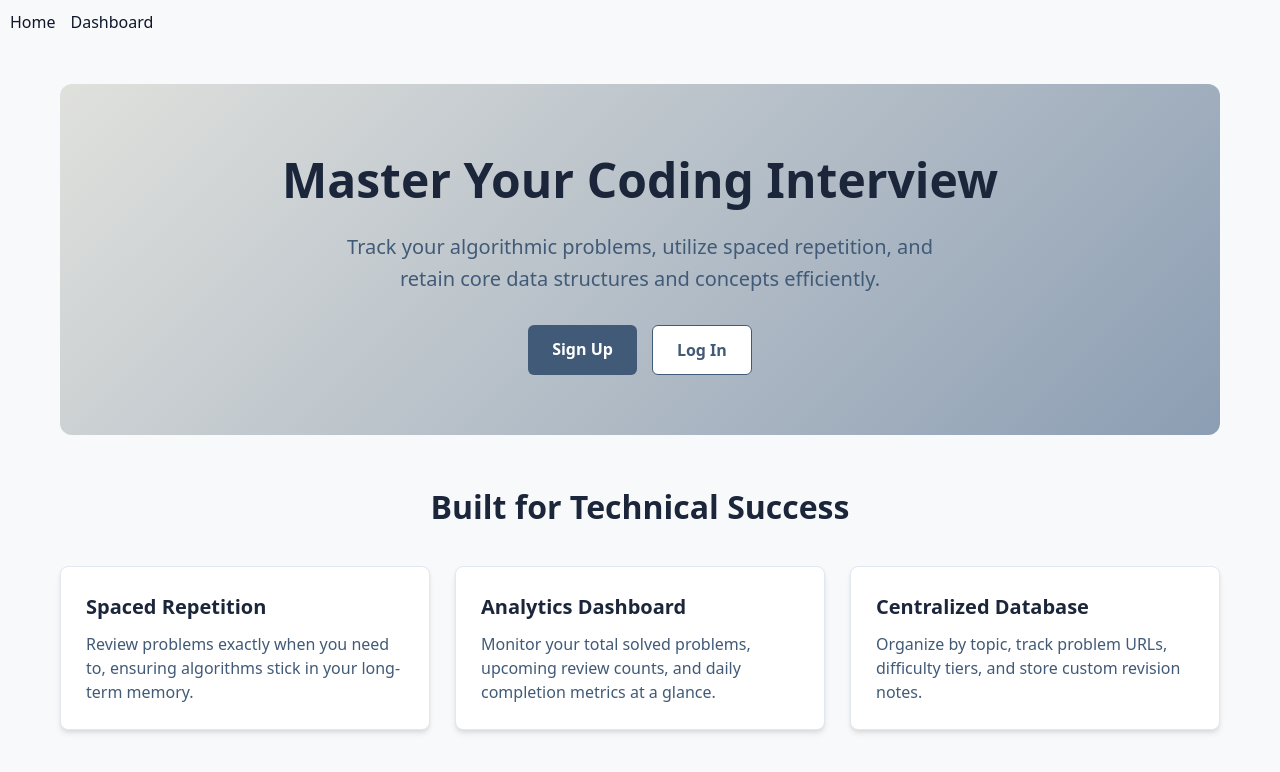
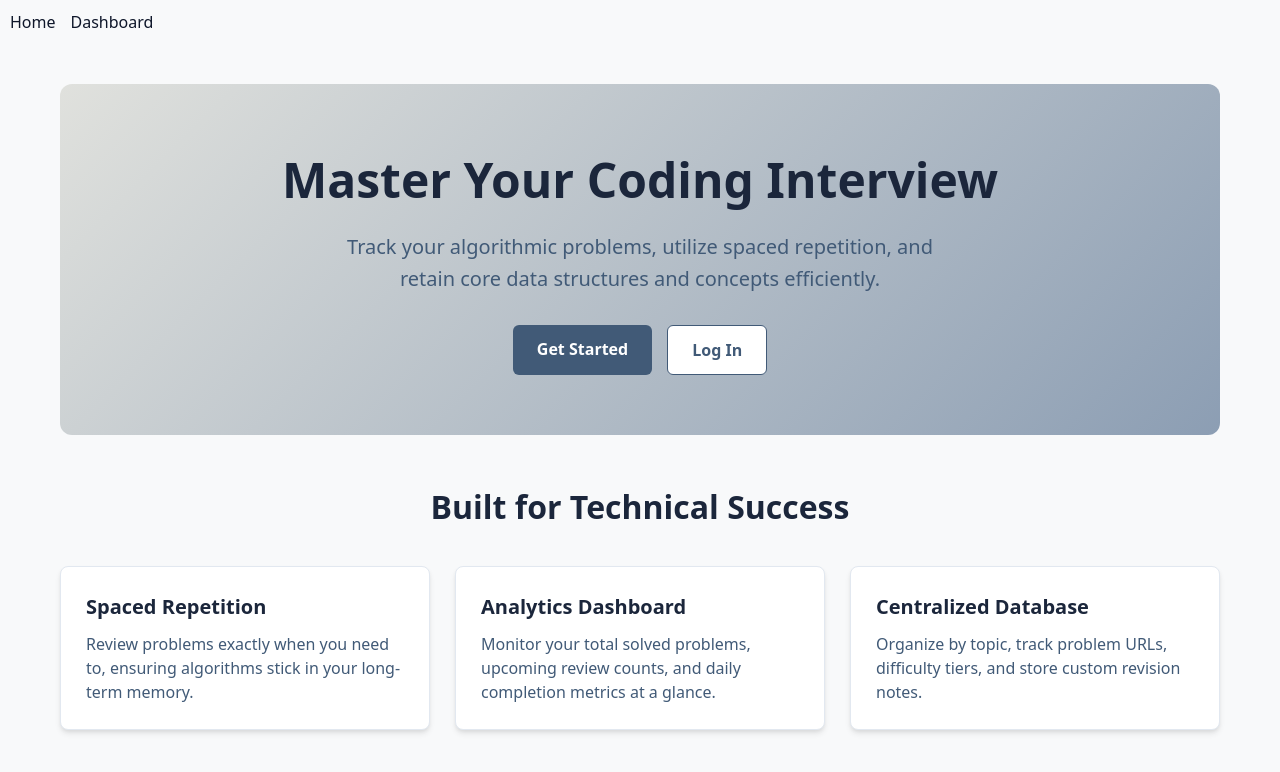
Before and after one commit to klin0513/Leetcode_Spaced_Repetition_Tracker, a React app in the folder frontend/: page / in a window 1280 px wide. Shown: the top 772 px of the page. Built offline with nearby package versions, Linux system fonts and the light colour scheme; the HTML template or start-up script is replaced by a standard one.

Commit message:
added routes for register and login pages; added signup/login btns to nav bar

```diff
--- a/frontend/src/pages/Landing.css
+++ b/frontend/src/pages/Landing.css
@@ -17,7 +17,7 @@
   padding: 2.5rem 1.25rem;
 }
 
-/* *****hero section with 'sign up' and 'log in' buttons***** */
+/* *****hero section with 'get started' and 'log in' buttons***** */
 .hero-section {
   text-align: center;
   padding: 3.75rem 1.25rem;
@@ -56,12 +56,12 @@
   transition: all 0.2s ease;
 }
 
-.btn-sign-up {
+.btn-get-started {
   background-color: #415a77;
   color: white;
 }
 
-.btn-sign-up:hover {
+.btn-get-started:hover {
   background-color: #778da9;
 }
 
--- a/frontend/src/pages/Landing.jsx
+++ b/frontend/src/pages/Landing.jsx
@@ -4,7 +4,7 @@ import "./Landing.css";
 export default function Landing() {
   return (
     <div className="landing-container">
-      {/* hero section with 'sign up' and 'log in' buttons */}
+      {/* hero section with 'get started' and 'log in' buttons */}
       <header className="hero-section">
         <h1>Master Your Coding Interview</h1>
         <p className="hero-subtitle">
@@ -12,8 +12,8 @@ export default function Landing() {
           core data structures and concepts efficiently.
         </p>
         <div className="hero-buttons">
-          <Link to="/register" className="btn btn-sign-up">
-            Sign Up
+          <Link to="/register" className="btn btn-get-started">
+            Get Started
           </Link>
           <Link to="/login" className="btn btn-log-in">
             Log In
```
Also changed, not shown: frontend/src/pages/Login.jsx (added, +8 -0 lines), frontend/src/pages/Register.jsx (added, +8 -0 lines), frontend/src/pages/Login.css (added), frontend/src/pages/Register.css (added).
